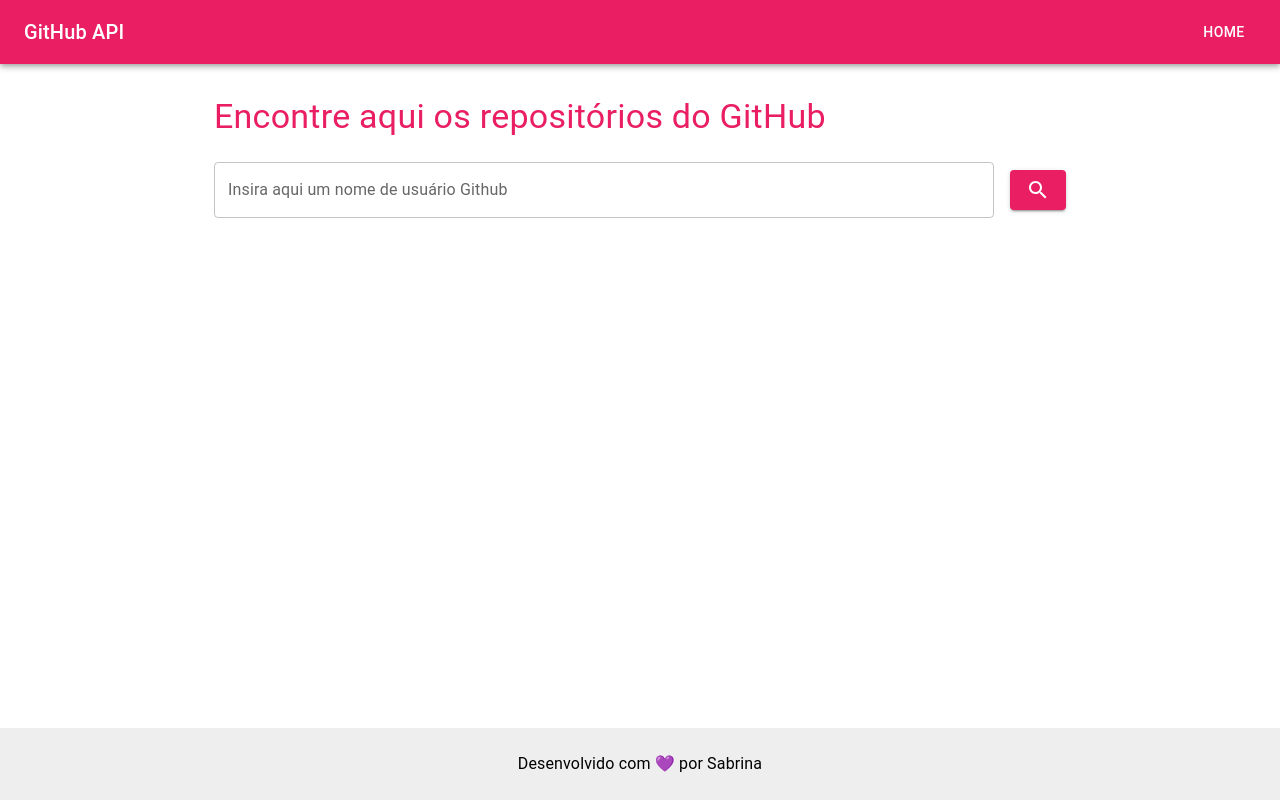
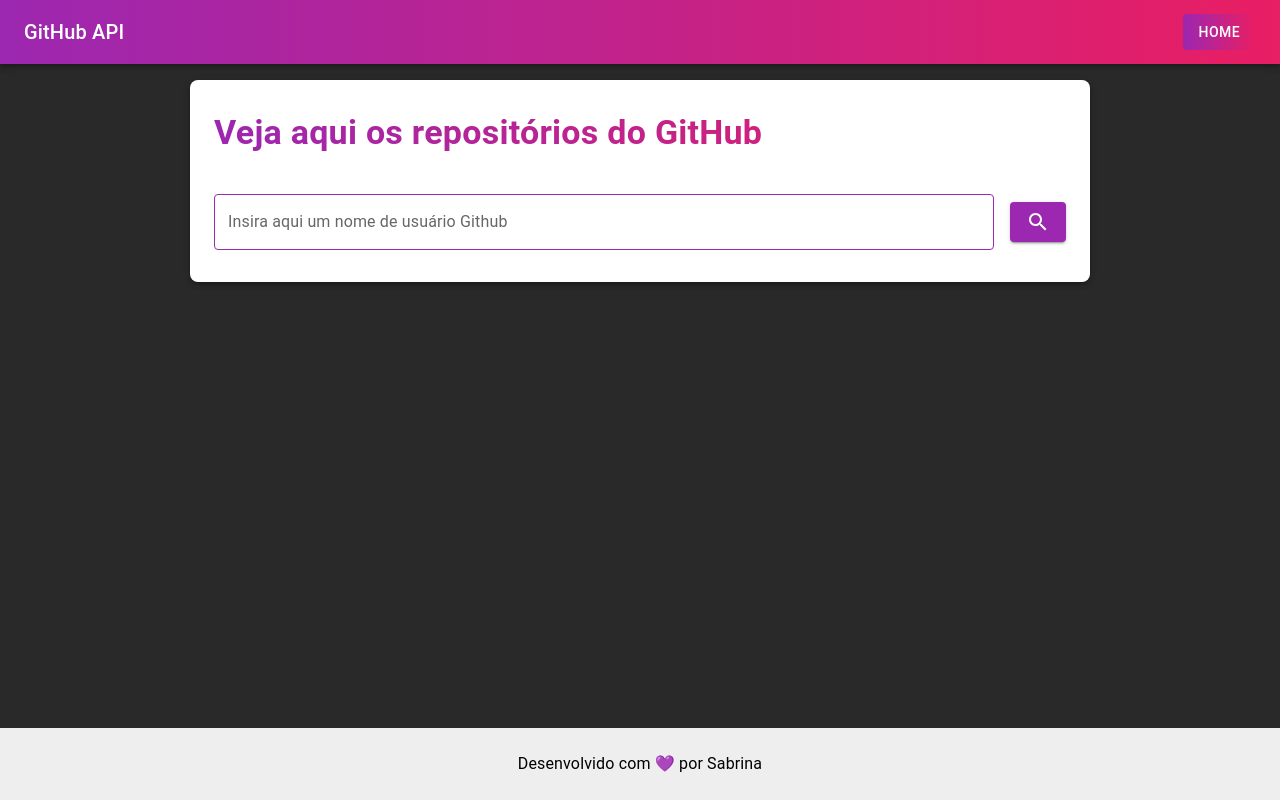
Before and after one commit to sabrinacouto/Github-API, a React (Create React App) app: page /search in a window 1280 px wide. Built offline with nearby package versions, Linux system fonts and the light colour scheme.

Commit message:
💄 feat: alterando cores e alinhamento dos componentes

```diff
--- a/src/components/Header.js
+++ b/src/components/Header.js
@@ -10,13 +10,36 @@
   };
 
   return (
-    <AppBar position="static" sx={{ backgroundColor: '#e91e63' }}>
+    <AppBar
+      position="static"
+      sx={{
+        backgroundImage: 'linear-gradient(to right, #9c27b0, #e91e63)', // Gradiente roxo e rosa
+        backgroundColor: 'transparent', // Torna a cor de fundo transparente para mostrar o gradiente
+      }}
+    >
       <Toolbar>
-        <Typography variant="h6" style={{ flexGrow: 1 }}>
+        <Typography
+          variant="h6"
+          sx={{ flexGrow: 1, color: 'white' }} // Define a cor do texto
+        >
           GitHub API
         </Typography>
-        <Button color="inherit" onClick={handleHomeClick}>
-          Home
+        <Button
+          onClick={handleHomeClick}
+          sx={{
+            backgroundImage: 'linear-gradient(to right, #9c27b0, #e91e63)',
+            backgroundColor: 'transparent',
+            color: 'white',
+            padding: '6px 16px',
+            borderRadius: '4px',
+            '&:hover': {
+              backgroundImage: 'linear-gradient(to right, #8e24aa, #d81b60)',
+              backgroundColor: 'transparent',
+              borderColor: '#e91e63',
+            },
+          }}
+        >
+       Home
         </Button>
       </Toolbar>
     </AppBar>
--- a/src/components/RepoCard.js
+++ b/src/components/RepoCard.js
@@ -64,7 +64,17 @@
           variant="contained"
           href={repo.html_url}
           target="_blank"
-          sx={{ mt: 'auto', backgroundColor: '#e91e63'}}
+          sx={{
+            marginTop: 2,
+            backgroundImage: 'linear-gradient(to right, #9c27b0, #e91e63)',
+            backgroundColor: 'transparent',
+            color: 'white',
+            '&:hover': {
+                backgroundImage: 'linear-gradient(to right, #8e24aa, #d81b60)',
+                backgroundColor: 'transparent',
+            },
+            borderRadius: 1,
+        }}
         >
           Ver Repositório
         </Button>
--- a/src/components/SearchBar.js
+++ b/src/components/SearchBar.js
@@ -17,11 +17,32 @@
         value={inputValue}
         onChange={(e) => setInputValue(e.target.value)}
         fullWidth
+        sx={{
+          '& .MuiOutlinedInput-root': {
+            '& fieldset': {
+              borderColor: '#9c27b0',
+            },
+            '&:hover fieldset': {
+              borderColor: '#7b1fa2',
+            },
+            '&.Mui-focused fieldset': {
+              borderColor: '#6a1b9a',
+            },
+          },
+        }}
       />
       <Button
         variant="contained"
         onClick={handleSearch}
-        sx={{ marginLeft: 2, minWidth: 'auto', padding: '8px 16px', backgroundColor: '#e91e63' }}
+        sx={{
+          marginLeft: 2,
+          minWidth: 'auto',
+          padding: '8px 16px',
+          backgroundColor: '#9c27b0',
+          '&:hover': {
+            backgroundColor: '#7b1fa2',
+          },
+        }}
       >
         <SearchIcon />
       </Button>
--- a/src/pages/HomePage.js
+++ b/src/pages/HomePage.js
@@ -28,21 +28,36 @@
                     textAlign: 'center',
                 }}
             >
-        <Typography variant="h3" gutterBottom sx={{ fontWeight: 'bold', color: '#e91e63' }}>
+                <Typography
+                    variant="h3"
+                    gutterBottom
+                    sx={{
+                        fontWeight: 'bold',
+                        backgroundImage: 'linear-gradient(to right, #9c27b0, #e91e63)',
+                        backgroundClip: 'text',
+                        color: 'transparent',
+                        display: 'inline',
+                    }}
+                >
                     GitHub API
                 </Typography>
-        <Typography variant="body1" gutterBottom sx={{ color: '#555' }}>
+                <Typography variant="body1" gutterBottom sx={{ color: '#555', margin: '20px' }}>
                     Clique no botão abaixo para pesquisar por repositórios do GitHub.
                 </Typography>
                 <Button
                     variant="contained"
-          color="primary"
                     onClick={handleStart}
                     sx={{
                         marginTop: 2,
-            backgroundColor: '#e91e63',
+                        paddingX: 10,
+                        backgroundImage: 'linear-gradient(to right, #9c27b0, #e91e63)',
+                        backgroundColor: 'transparent',
+                        color: 'white',
+                        borderRadius: 1,
+                        transition: 'transform 0.3s, background-image 0.3s',
                         '&:hover': {
-              backgroundColor: '#d81b60',
+                            backgroundImage: 'linear-gradient(to right, #8e24aa, #d81b60)',
+                            transform: 'scale(1.05)',
                         },
                     }}
                 >
--- a/src/pages/SearchPage.js
+++ b/src/pages/SearchPage.js
@@ -18,9 +18,18 @@
     };
 
     return (
-    <Container maxWidth="md" sx={{ paddingY: 4 }}>
-      <Typography variant="h4" gutterBottom sx={{ marginBottom: 3, color: '#e91e63' }}>
-        Encontre aqui os repositórios do GitHub
+        <Container maxWidth="md" sx={{
+            paddingY: 4, backgroundColor: 'white', borderRadius: 2,
+            boxShadow: 3,
+        }}>
+            <Typography variant="h4" gutterBottom sx={{
+                marginBottom: 5,
+                fontWeight: 'bold',
+                backgroundImage: 'linear-gradient(to right, #9c27b0, #e91e63)',
+                backgroundClip: 'text',
+                color: 'transparent',
+            }}>
+                Veja aqui os repositórios do GitHub
             </Typography>
             <SearchBar setUsername={setUsername} />
             {loading && (
--- a/src/routes.js
+++ b/src/routes.js
@@ -6,17 +6,17 @@
 import Footer from './components/Footer';
 import { Box } from '@mui/material';
 
-
 function AppRoutes() {
   return (
     <Box
       display="flex"
       flexDirection="column"
       minHeight="100vh"
+      sx={{ backgroundColor: '#292929' }}
     >
       <Router>
         <Header />
-        <Box component="main" flexGrow={1}>
+        <Box component="main" flexGrow={1} sx={{ padding: 2 }}>
           <Routes>
             <Route path="/" element={<HomePage />} />
             <Route path="/search" element={<SearchPage />} />
```
Lines whose indentation alone changed are shown as unchanged.
